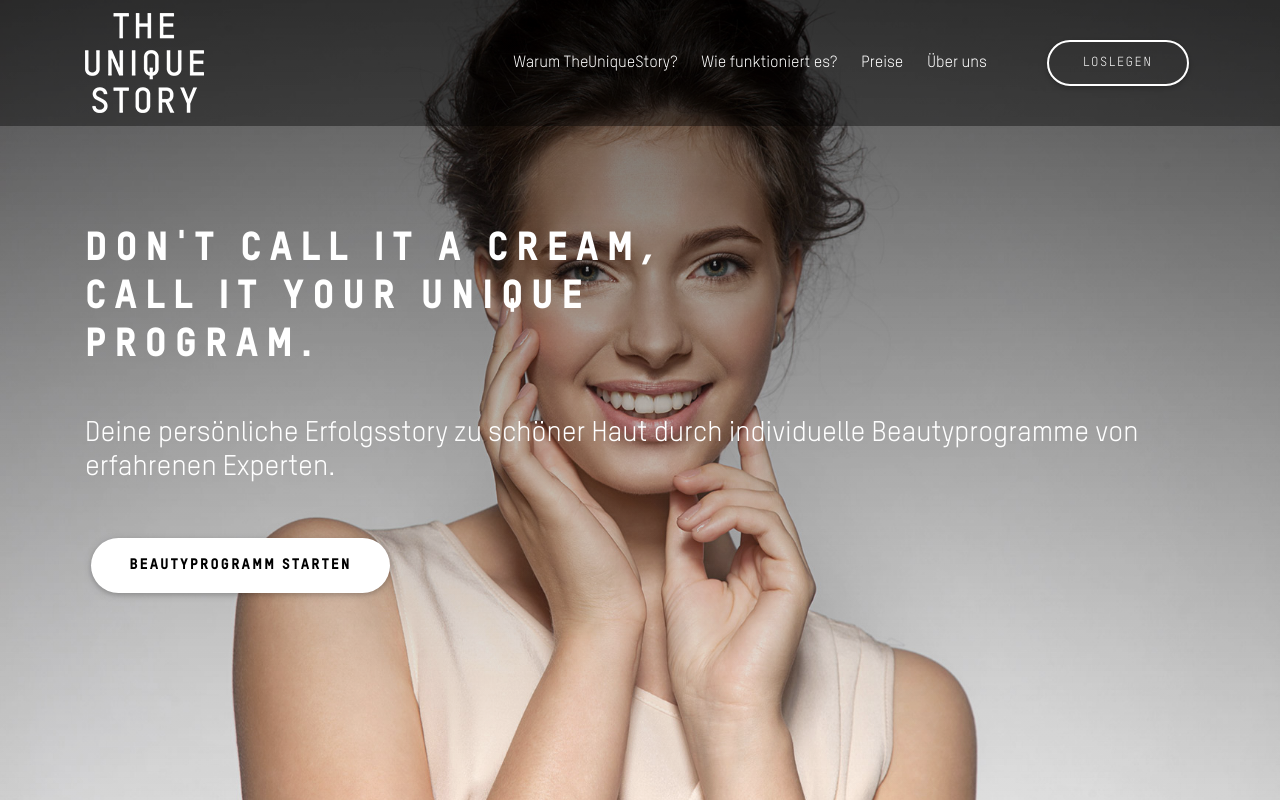
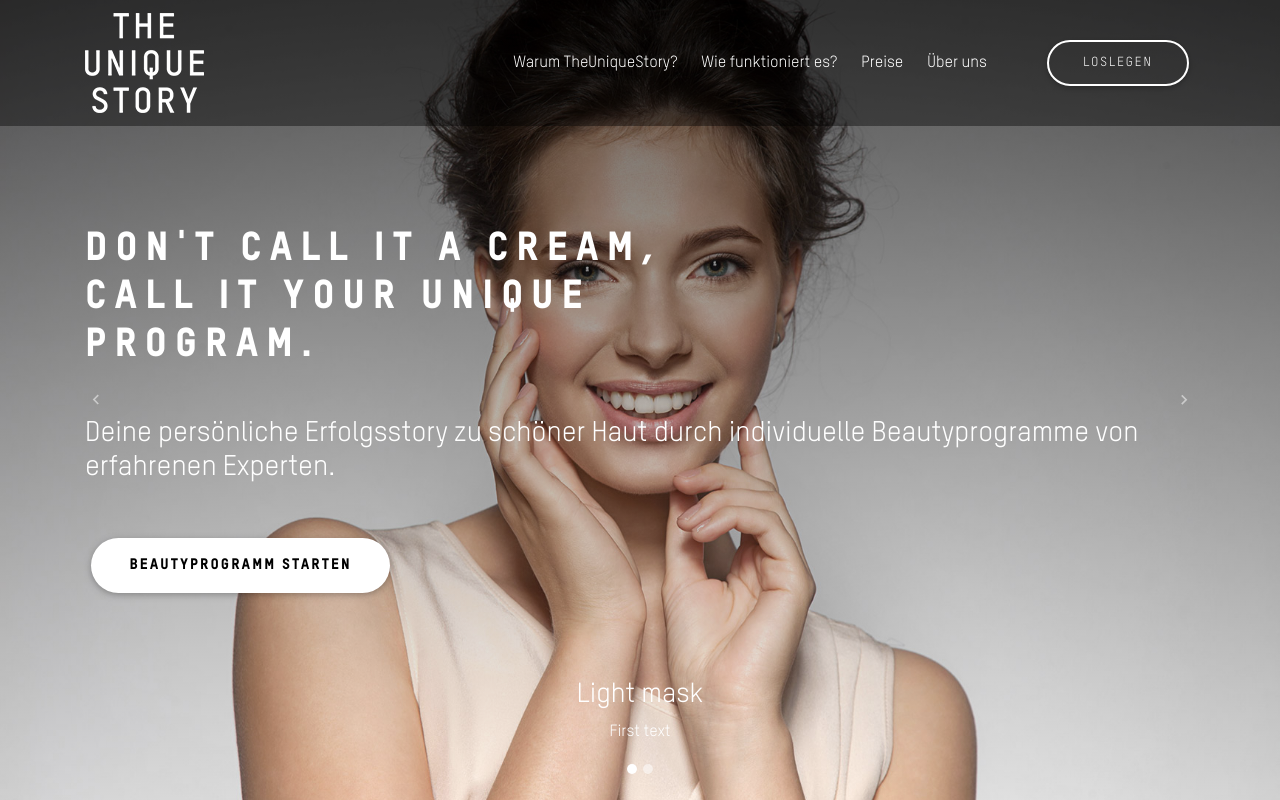
Before and after one commit to inani/heracles-webapp, a React (Create React App) app: page / in a window 1280 px wide. Built offline with nearby package versions, Linux system fonts and the light colour scheme.

Commit message:
Create new carousel hero + removed old hero + cleaned up molecules

```diff
--- /dev/null
+++ b/src/components/molecules/hero-carousel/index.js
@@ -0,0 +1,83 @@
+import * as React from 'react'
+
+//Import atoms
+import Btn from "../../atoms/button"
+
+type Props = {
+    className: string
+}
+
+const Hero = (props: Props): React.Element<*> => {
+    const { heroitems } = props;
+
+
+    function getActive(id){
+        if(id === 0){
+            return "active";
+        }
+    }
+    function getActiveItem(id){
+        if(id === 0){
+            return "carousel-item active";
+        }else{
+            return "carousel-item";
+        }
+    }
+    function checkButton(text, href){
+        if(text !== "" && href !== ""){
+            return <Btn href={href} className="wow fadeInDown font-weight-bold" btnstyle="WHITE" size="LG" data-wow-delay="0.4s">{text}</Btn>
+        }
+    }
+
+    return (
+        <div id="hero-carousel" class="carousel slide carousel-fade" data-ride="carousel">
+            <ol class="carousel-indicators">
+                {heroitems.map((item, i) => {
+                    return (<li data-target="#hero-carousel" data-slide-to={i} className={getActive(i)}></li>)
+                })}
+            </ol>
+
+            <div class="carousel-inner" role="listbox">
+
+            {heroitems.map((item, i) => {
+                return (
+                    <div className={getActiveItem(i)}>
+                        <div class="view hero-view" style={{backgroundImage: 'url('+ item.img +')'}}>
+                            <div class="mask hero-gradient d-flex justify-content-center align-items-center">
+                                <div className="container">
+                                    <div className="row">
+                                        <div className="col-md-12 mb-4 white-text text-left">
+                                            <div className="hero-content">
+                                                <h1 className="h1-reponsive white-text text-uppercase font-weight-bold mb-0 pt-md-5 pt-5 wow fadeInDown" data-wow-delay="0.3s"><strong dangerouslySetInnerHTML={{__html: item.head}}></strong></h1>
+                                                <h3 className="my-5 white-text wow fadeInDown" data-wow-delay="0.4s"><strong dangerouslySetInnerHTML={{__html: item.subhead}}></strong></h3>
+                                                {checkButton(item.btntext,item.btnhref)}
+                                            </div>
+                                        </div>
+                                    </div>
+                                </div>
+                            </div>
+                        </div>
+                        <div class="carousel-caption">
+                            <div class="animated fadeInDown">
+                                <h3 class="h3-responsive">Light mask</h3>
+                                <p>First text</p>
+                            </div>
+                        </div>
+                    </div>
+                );
+            })}
+            </div>
+
+            <a class="carousel-control-prev" href="#hero-carousel" role="button" data-slide="prev">
+                <span class="carousel-control-prev-icon" aria-hidden="true"></span>
+                <span class="sr-only">Previous</span>
+            </a>
+            <a class="carousel-control-next" href="#hero-carousel" role="button" data-slide="next">
+                <span class="carousel-control-next-icon" aria-hidden="true"></span>
+                <span class="sr-only">Next</span>
+            </a>
+        </div>
+    )
+}
+
+export default Hero
--- a/src/components/molecules/hero/index.js
+++ /dev/null
@@ -1,55 +0,0 @@
-import * as React from 'react'
-import classnames from 'classnames/bind'
-
-//Import atoms
-
-//Other res
-import bg1 from "./bg1.jpg";
-
-//Themes
-/*import Mask from './hero_mask.js';
-
-var hmask = classnames.bind(Mask);
-*/
-type Props = {
-    className: string,
-    children: React.Node,
-}
-
-const Hero = (props: Props): React.Element<*> => {
-    const { className, children } = props;
-
-    const classProps: string = classnames(
-        className,
-        "view",
-        "jarallax"
-    )
-
-    const divStyle = {
-        backgroundImage: 'url('+ bg1 +')',
-        backgroundRepeat: 'no-repeat',
-        backgroundSize: 'cover',
-        backgroundPosition: 'center center'
-    };
-
-    return (
-       <div className={classProps} data-jarallax='{"speed": 0.2}' style={divStyle}>
-            <div className="mask hero-gradient d-flex justify-content-center align-items-center">
-                <div className="container">
-                    <div className="row">
-                        <div className="col-md-12 mb-4 white-text text-left">
-                            {children}
-                        </div>
-                    </div>
-                </div>
-            </div>
-        </div>
-    )
-}
-
-/*Hero.defaultProps = {
-   theme: NavTheme.L,
-   logo: logofile
-}*/
-
-export default Hero
--- a/src/components/molecules/hero_content/index.js
+++ /dev/null
@@ -1,16 +0,0 @@
-import * as React from 'react'
-
-//Import atoms
-import Btn from "../../atoms/button"
-
-const Hero_Content = () => {
-    return (
-        <div className="hero-content">
-            <h1 className="h1-reponsive white-text text-uppercase font-weight-bold mb-0 pt-md-5 pt-5 wow fadeInDown" data-wow-delay="0.3s"><strong>Don't call it a cream,<br/>call it your unique<br/>program.</strong></h1>
-            <h3 className="my-5 white-text wow fadeInDown" data-wow-delay="0.4s"><strong>Deine persönliche Erfolgsstory zu schöner Haut durch individuelle Beautyprogramme von erfahrenen Experten.</strong></h3>
-            <Btn className="wow fadeInDown font-weight-bold" btnstyle="WHITE" size="LG" data-wow-delay="0.4s">Beautyprogramm starten</Btn>
-        </div>
-    )
-}
-
-export default Hero_Content
--- a/src/components/organisms/intro/index.js
+++ b/src/components/organisms/intro/index.js
@@ -4,13 +4,13 @@ import * as React from 'react'
 import Btn from "../../atoms/button"
 
 import Nav from "../../molecules/nav";
-import Hero from "../../molecules/hero";
+import Hero from "../../molecules/hero-carousel";
 import HeroContent from "../../molecules/hero_content";
 
 
 
 const Intro = (props: Props): React.Element<*> => {
-    const { items } = props;
+    const { navitems, heroitems } = props;
 
     function GetState(active) {
         if (active) {
@@ -31,14 +31,12 @@ const Intro = (props: Props): React.Element<*> => {
     const App = () => [
         <Nav theme="D">
         <ul class="navbar-nav ml-auto d-flex justify-content-center align-items-center">
-            {items.map((item, i) => {
+            {navitems.map((item, i) => {
             return (<li key={i} className={GetState(item.active)} data-id={i}><a className={GetType(item.type)} href={item.href}>{item.text}</a></li>)
             })}
         </ul>
        </Nav>,
-       <Hero>
-            <HeroContent/>
-       </Hero>
+       <Hero heroitems={heroitems}/>
     ];
 
     return (
--- a/src/components/pages/Homepage.js
+++ b/src/components/pages/Homepage.js
@@ -8,6 +8,8 @@ import React, { Component } from "react";
 // organisms
 import Intro from "../organisms/intro";
 
+//Replace with CMS!
+import bg1 from "./bg1.jpg";
 /* Later to be replaced with headless CMS content */
 let navitems = [
   {href:"/why-us", text:"Warum TheUniqueStory?", active:false, type:"text"},
@@ -17,12 +19,18 @@ let navitems = [
   {href:"/getting-started", text:"Loslegen", active:false, type:"button"}
 ];
 
+
+let heroitems = [
+  {img:bg1,head:"Don't call it a cream,<br>call it your unique<br>program.", subhead:"Deine persönliche Erfolgsstory zu schöner Haut durch individuelle Beautyprogramme von erfahrenen Experten.",btntext:"Beautyprogramm starten",btnhref:"/start"},
+  {img:"test2.jpg",head:"Don't call it a cream,<br>call it Lorem Ipsum.", subhead:"Lorem Ipsum Dolor sit amet.",btntext:"",btnhref:""}
+]
+
 // Rendering of all active organisms
 class Homepage extends Component {
   render() {
     return (
       <main className="Homepage">
-        <Intro items={navitems}/>
+        <Intro navitems={navitems} heroitems={heroitems}/>
       </main>
     );
   }
--- a/src/mdb/scss/_custom-styles.scss
+++ b/src/mdb/scss/_custom-styles.scss
@@ -2,7 +2,7 @@
 html,
 body,
 header,
-.view, #root, main {
+.view, #root, main, .carousel-inner, .carousel, .carousel-item {
     height: 100%;
     font-family: "Oxfam Regular", "Roboto", sans-serif;
     font-weight: 300;
@@ -12,7 +12,7 @@ header,
     html,
     body,
     header,
-    .view, #root, main {
+    .view, #root, main, .carousel-inner, .carousel, .carousel-item {
         height: 100vh;
     }
 }
@@ -41,7 +41,11 @@ h1 {
     letter-spacing: 2px;
 }
 /* Hero */
-
+.hero-view{
+    background-repeat: no-repeat !important;
+    background-size: cover !important;
+    background-position: center center !important;
+}
 .hero-gradient{
   content:'';
   position:absolute;
```
Also changed, not shown: src/components/pages/bg1.jpg (renamed from src/components/molecules/hero/bg1.jpg).
